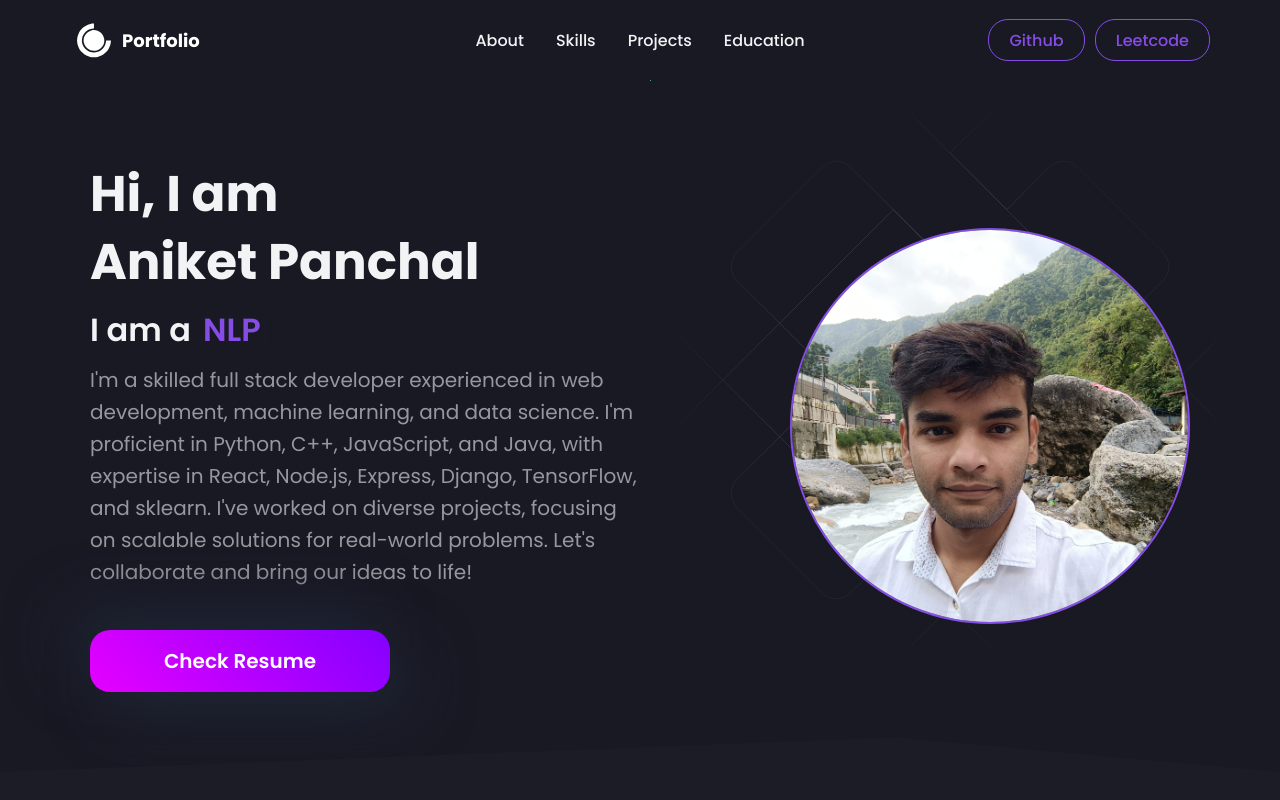
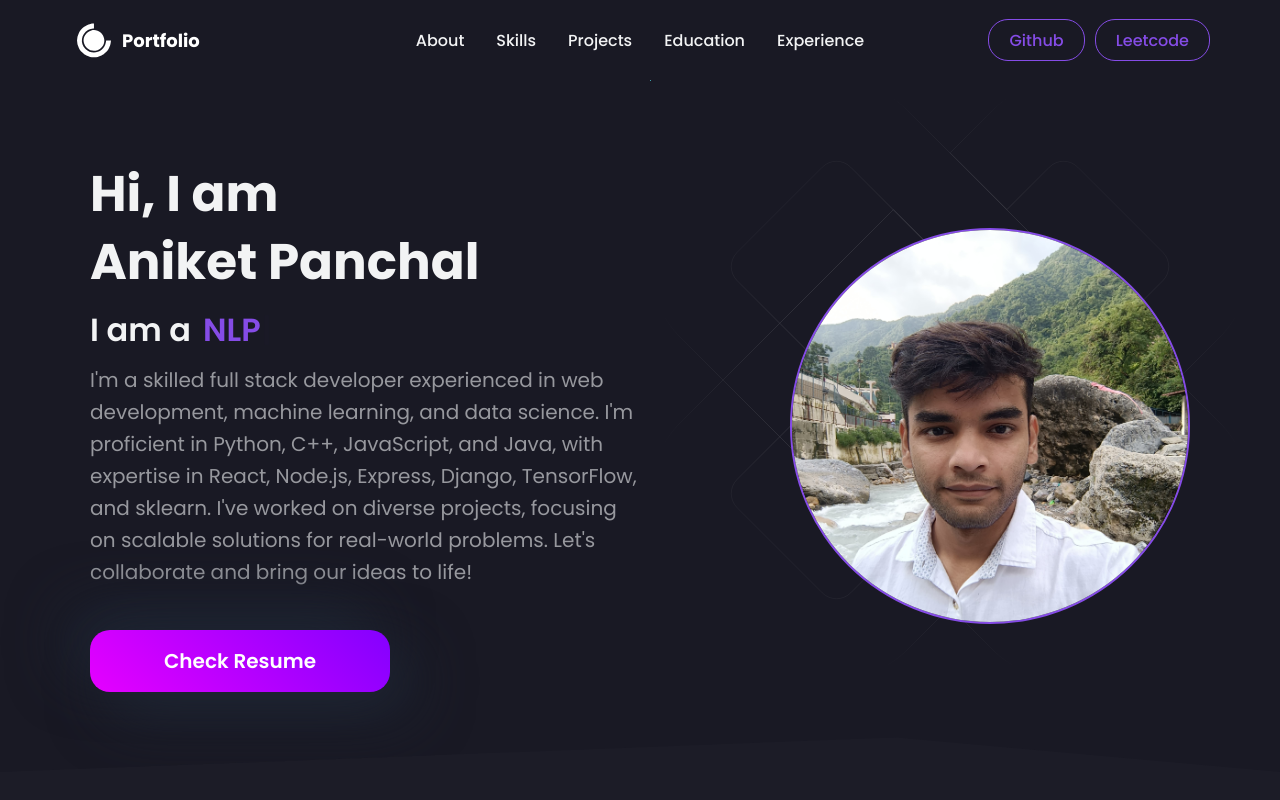
Before and after one commit to Aniket2021448/My-portfolio, a React (Create React App) app: page / in a window 1280 px wide. Shown: the top 800 px of the page. Built offline with nearby package versions, Linux system fonts and the light colour scheme.

Commit message:
added experience in navbar

```diff
--- a/src/components/Navbar/index.js
+++ b/src/components/Navbar/index.js
@@ -27,9 +27,11 @@ const Navbar = () => {
           <NavLink href='#skills'>Skills</NavLink>
           <NavLink href='#projects'>Projects</NavLink>
           <NavLink href='#education'>Education</NavLink>
+          <NavLink href='#experience'>Experience</NavLink>
         </NavItems>
         <ButtonContainer>
           <GitHubButton href={Bio.github} target="_blank">Github</GitHubButton>
+
 
           <LeetcodeButton href={Bio.leetcode} target="_blank">Leetcode</LeetcodeButton>
         </ButtonContainer>
```
